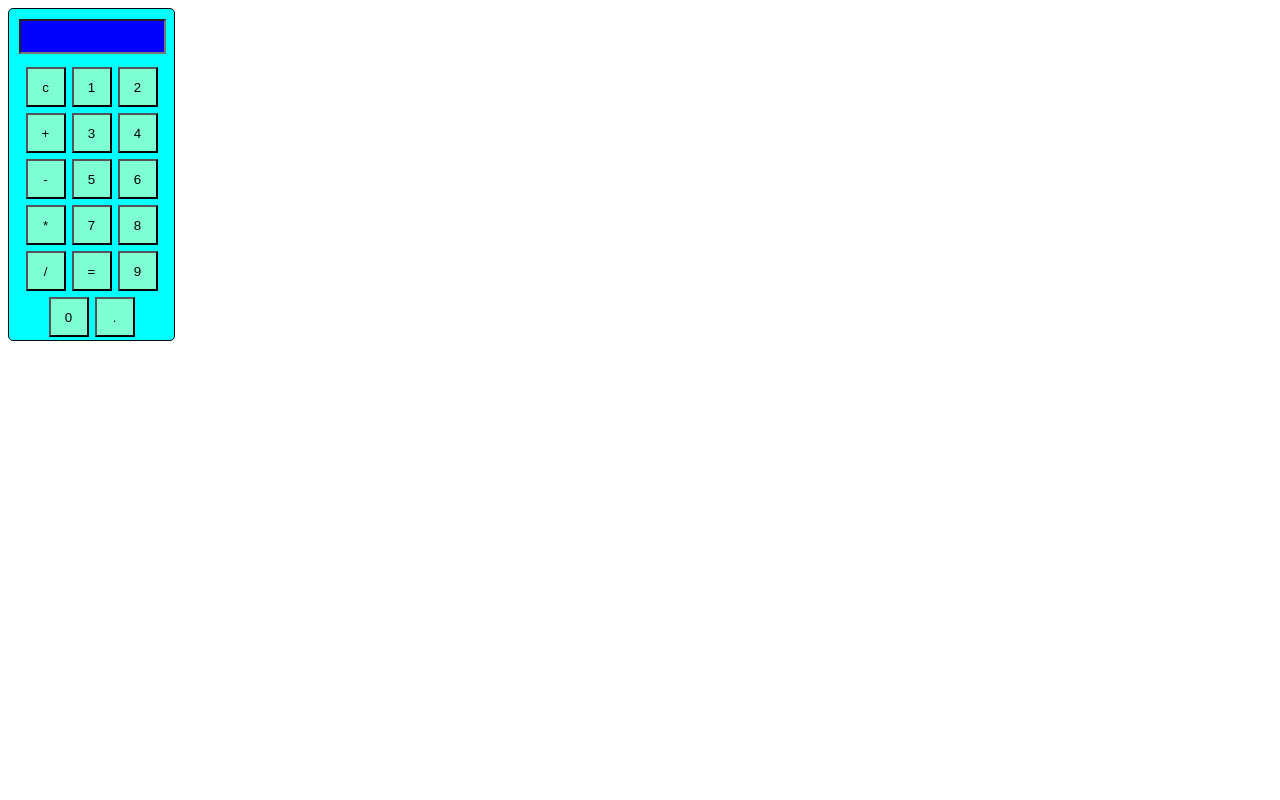
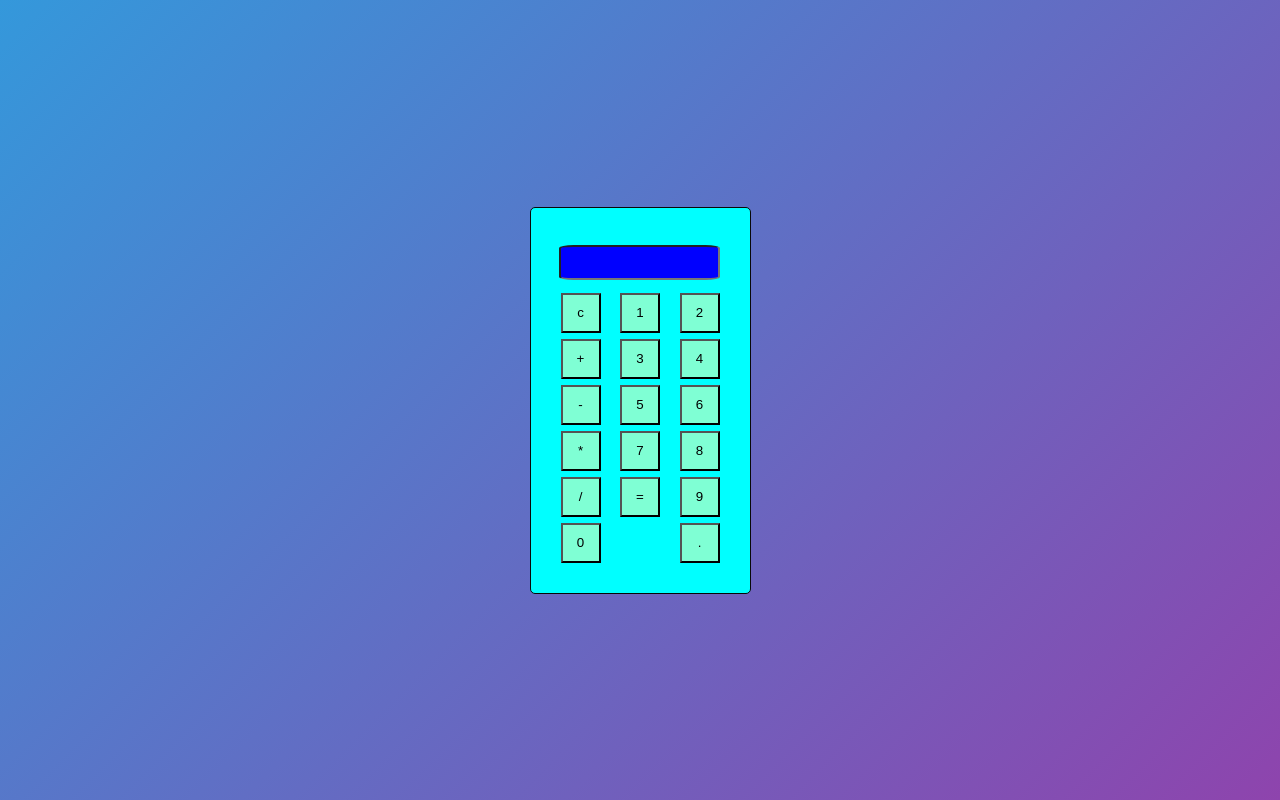
Before and after one commit to shivambharti02/calculator, a plain HTML site: page index.html in a window 1280 px wide. Drawn offline with Linux system fonts and the light colour scheme.

Commit message:
Changes made in calculator.css file

```diff
--- a/calculator.css
+++ b/calculator.css
@@ -1,3 +1,14 @@
+/* body{
+    margin:0;
+    padding: 0;
+    height: 100vh;
+    display: flex;
+    justify-content: center;
+    align-items: center;
+    background: ;
+}
+
+
 #calculator{
     border: 1px solid rgb(9, 9, 9);
     border-radius: 5px;
@@ -21,4 +32,43 @@ background-color: aqua;
     width: 40px;
     height: 40px;
     margin: 3px;
+} */
+
+body {
+    margin: 0;
+    padding: 0;
+    height: 100vh;
+    display: flex;
+    justify-content: center;
+    align-items: center;
+    background: linear-gradient(135deg, #3498db, #8e44ad);
 }
+
+#calculator {
+    border: 1px solid rgb(9, 9, 9);
+    border-radius: 5px;
+    width: 165px;
+    background-color: aqua;
+    padding: 27px 27px;
+}
+#display {
+    background-color: blue;
+    margin: 10px;
+    width: 93%;
+    margin-left: 1px;
+    font-size: 25px;
+    border-radius: 9%;
+}
+
+.button-container {
+    display: flex;
+    justify-content: space-between;
+    flex-wrap: wrap;
+}
+
+.button {
+    background-color: aquamarine;
+    width: 40px;
+    height: 40px;
+    margin: 3px;
+}
```
Also changed, not shown: index.html (renamed from Calculator.html).
